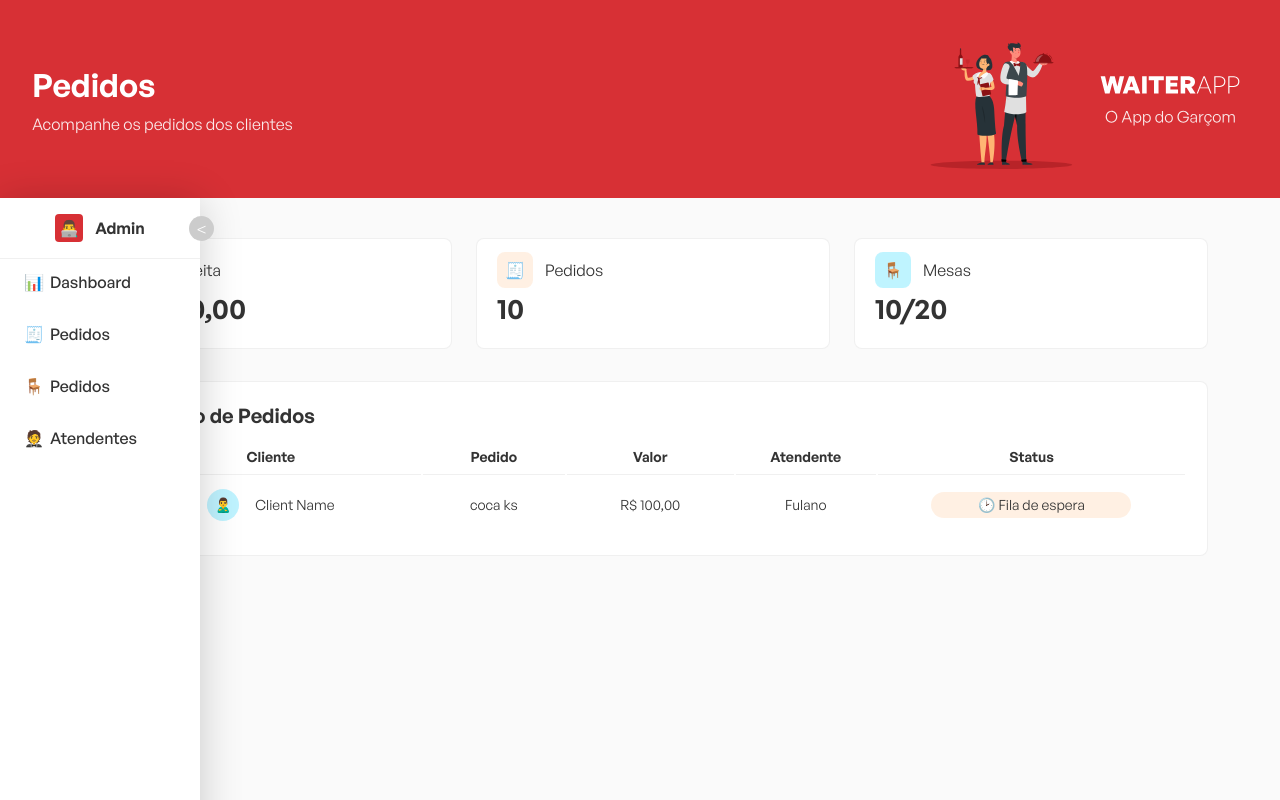
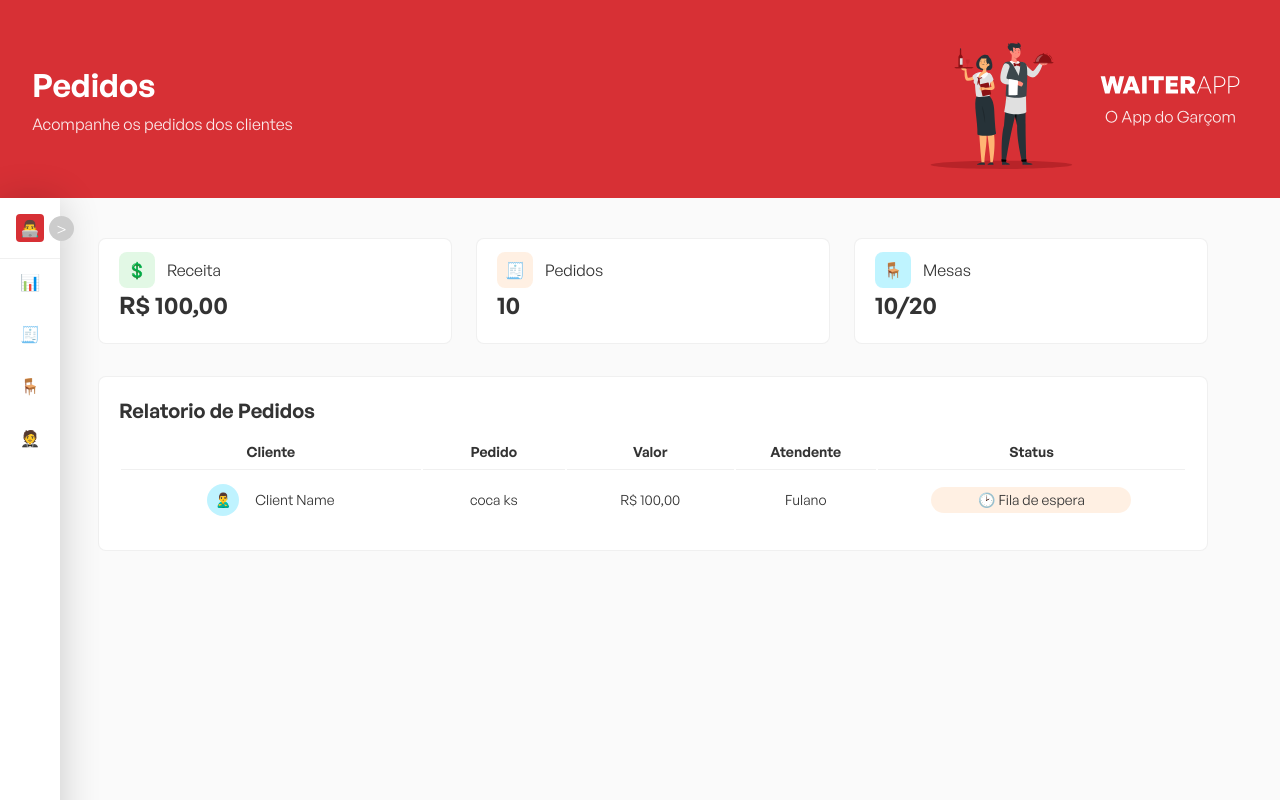
Before and after one commit to Augusto9237/waiter-app-web, a React (Vite) app: page / in a window 1280 px wide. Built offline with nearby package versions, Linux system fonts and the light colour scheme.

Commit message:
responsive admin page

```diff
--- a/src/components/Admin/SideBar/index.tsx
+++ b/src/components/Admin/SideBar/index.tsx
@@ -2,7 +2,7 @@ import { useState } from "react";
 import { ButtonOpen, Container, HeaderSideBar, SideBarBody } from "./styles";
 
 export default function SideBar() {
-  const [sidebarVisible, setSidebarVisible] = useState(false);
+  const [sidebarVisible, setSidebarVisible] = useState(true);
   return (
     <Container sidebarVisible={sidebarVisible}>
       {sidebarVisible ? (
--- a/src/components/Admin/SideBar/styles.ts
+++ b/src/components/Admin/SideBar/styles.ts
@@ -18,13 +18,14 @@ export const Container = styled.div<sidebarProps>`
   }
 
   @media (max-width: 1620px) {
+    width: ${(props) => (props.sidebarVisible ? "60px" : "200px")};
     strong {
       display: ${(props) => (props.sidebarVisible ? "none" : "flex")};
     }
   }
 
   @media (max-width: 600px) {
-    width: 46px;
+    width: ${(props) => (props.sidebarVisible ? "45px" : "200px")};
   }
 `;
 
@@ -77,13 +78,14 @@ export const SideBarBody = styled.div<sidebarProps>`
     display: flex;
     width: 100%;
     align-items: center;
-    justify-content: ${(props) =>props.sidebarVisible ? "center" : 'flex-start'};
+    justify-content: ${(props) =>
+    props.sidebarVisible ? "center" : "flex-start"};
     padding: 12px 24px;
     gap: 6px;
 
     @media (min-width: 1620px) {
-    justify-content: flex-start;
-  }
+      justify-content: flex-start;
+    }
 
     strong {
       font-weight: 500;
--- a/src/components/Admin/styles.ts
+++ b/src/components/Admin/styles.ts
@@ -88,15 +88,18 @@ export const CardOrders = styled.div`
 
   h1 {
     font-weight: 600;
-    font-size: 28px;
+    font-size: 24px;
     line-height: 140%;
     color: #333333;
     margin-top: 8px;
 
     @media (max-width: 850px) {
       font-weight: 600;
-      font-size: 24px;
       line-height: 120%;
+    }
+
+    @media (max-width: 650px) {
+      font-size: 16px;
     }
   }
 `;
@@ -115,13 +118,17 @@ export const ListOrders = styled.div`
 
   @media (max-width: 850px) {
     margin-left: 5%;
+    padding: 18px;
   }
-
 
   strong {
     font-weight: 600;
     font-size: 20px;
     line-height: 140%;
+
+    @media (max-width: 650px) {
+      font-size: 16px;
+    }
   }
 `;
 
```
